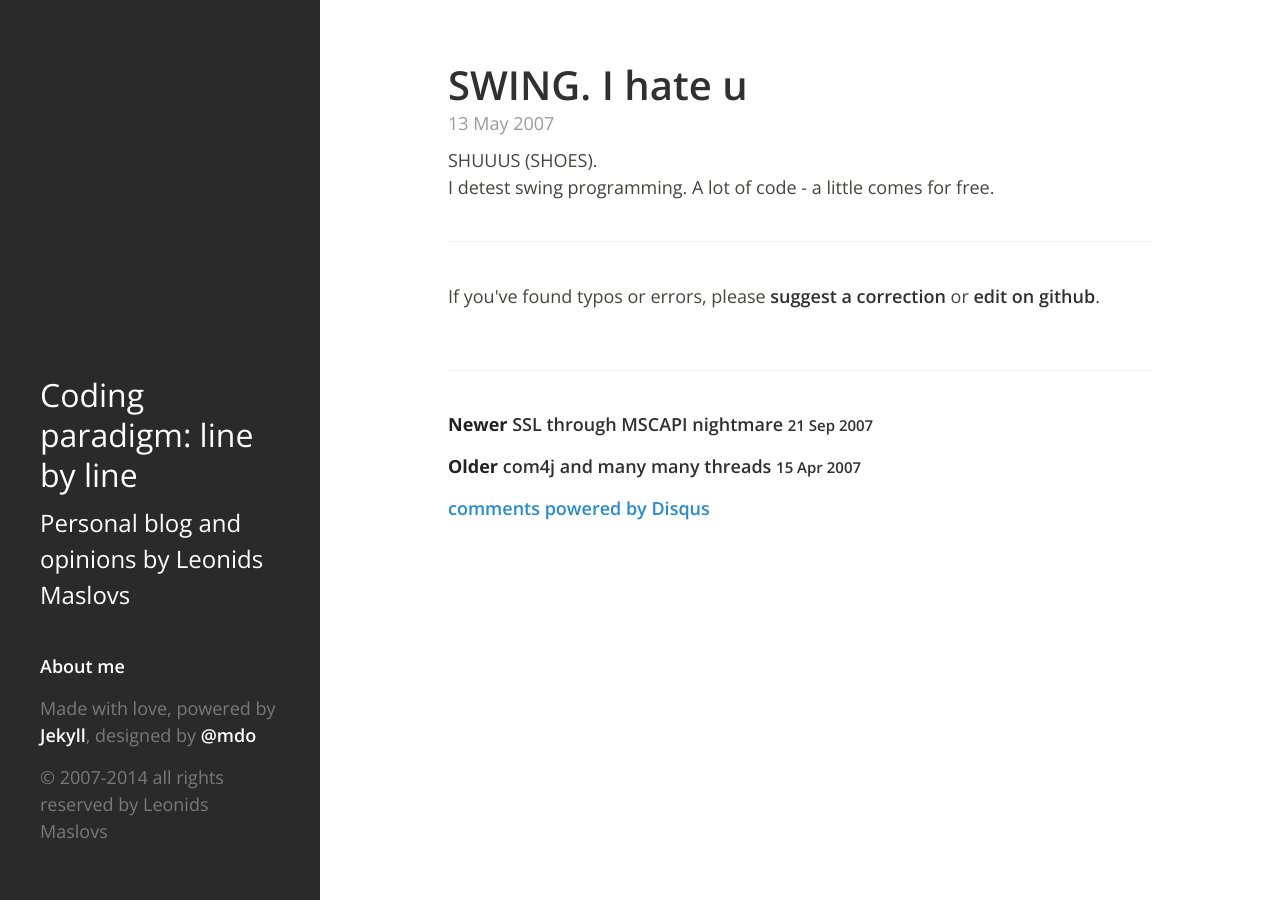
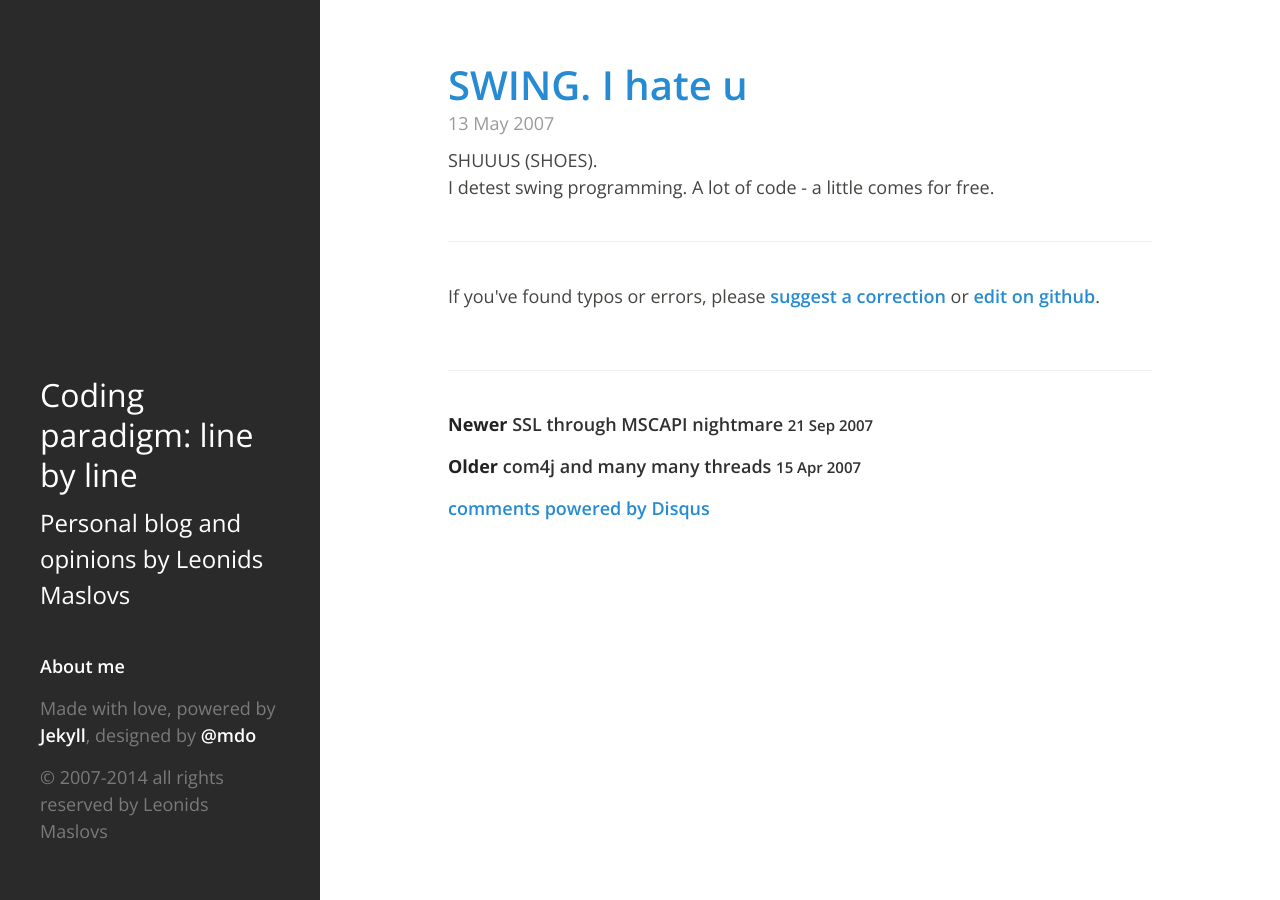
Before and after one commit to leonardinius/leonardinius.github.io, a Jekyll site: the page built from _posts/2007-05-13-swing-i-hate-u.md, in a window 1280 px wide. Built offline with Jekyll 4.4.1, drawn with Linux system fonts in a browser that asks for light colours; Markdown is read by kramdown in place of the engine named in the settings; comment, search, counter and statistics services are not loaded.

Commit message:
Layout change

```diff
--- a/_layouts/post.html
+++ b/_layouts/post.html
@@ -4,9 +4,7 @@
 
 <div class="post">
   <h1>
-      <a href="{{ page.url }}" class="page-title">
-        {% if site.env %}[{{ site.env }}] {% endif %}{{ page.title }}
-      </a>
+      <a href="{{ page.url }}"> {% if site.env %}[{{ site.env }}] {% endif %}{{ page.title }}</a>
   </h1>
 
   <span class="post-date">{{ page.date | date_to_string }}</span>
@@ -14,10 +12,10 @@
 
   <hr/>
   If you've found typos or errors, please
-    <a class="suggest" href="{{ site.github.repo }}/issues/new?title=Feedback+on+%60{% if page.title <> null %}{{ page.title | cgi_escape}}{% else %}{{ page.path | cgi_escape}}{% endif %}%60&body=%60{{ page.path | cgi_escape }}%60%0A%0A----%0APlace+your+description+here">
+    <a href="{{ site.github.repo }}/issues/new?title=Feedback+on+%60{% if page.title <> null %}{{ page.title | cgi_escape}}{% else %}{{ page.path | cgi_escape}}{% endif %}%60&body=%60{{ page.path | cgi_escape }}%60%0A%0A----%0APlace+your+description+here">
         suggest a correction</a>
     or
-    <a class="suggest" href="{{ site.github.repo }}/tree/{{ site.github.branch }}/{{ page.path }}">
+    <a href="{{ site.github.repo }}/tree/{{ site.github.branch }}/{{ page.path }}">
         edit on github</a>.
 </div>
 
```
